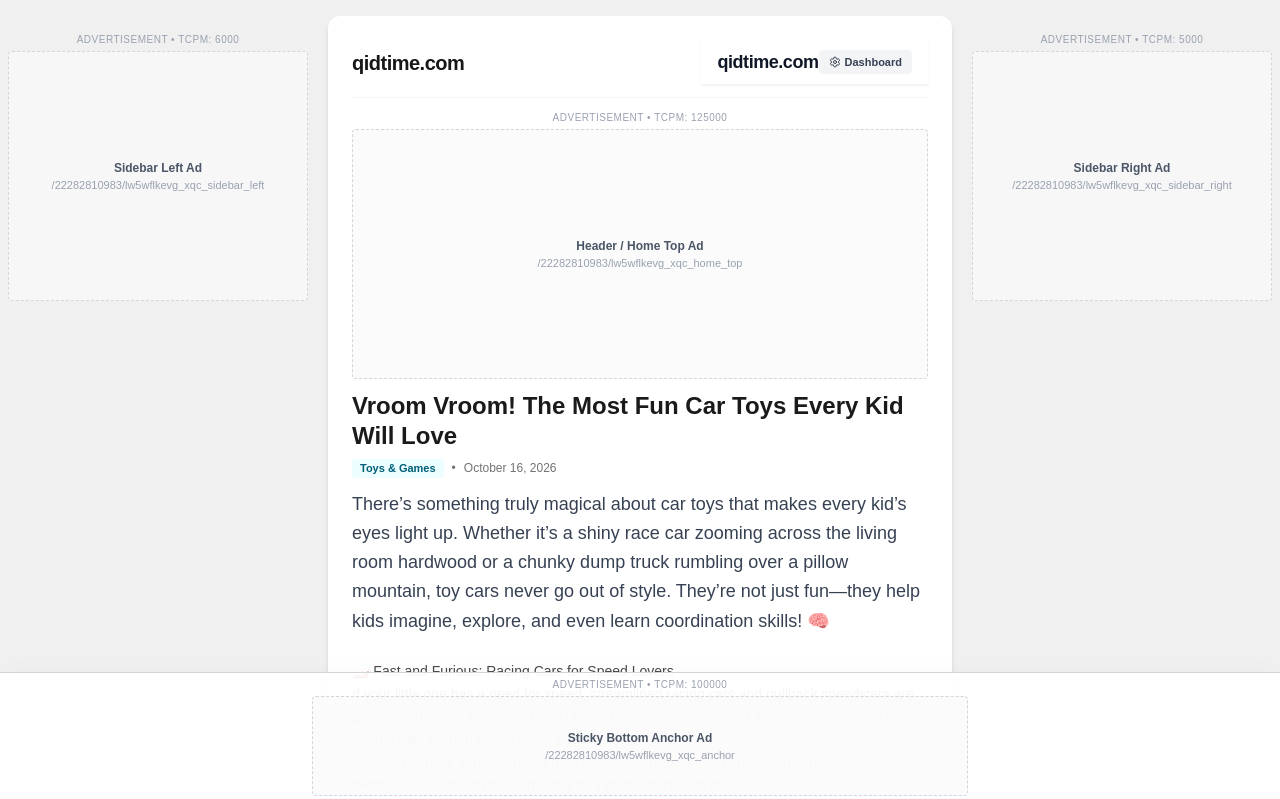
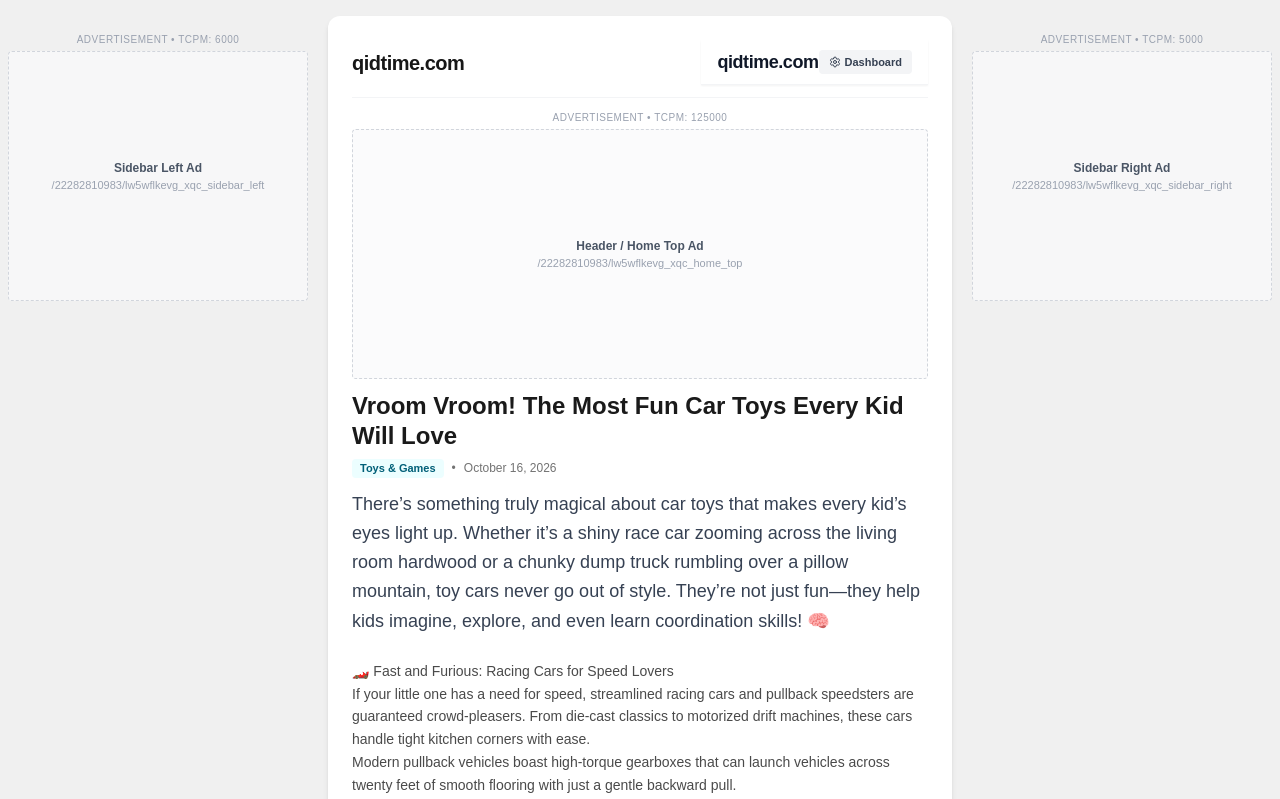
Before and after one commit to heri3h/toys, a Next.js app: page / in a window 1280 px wide. Shown: the top 799 px of the page. Built offline with nearby package versions, Linux system fonts and the light colour scheme.

Commit message:
feat: remove sticky bottom anchor ad

```diff
--- a/data/site-data.json
+++ b/data/site-data.json
@@ -123,7 +123,7 @@
       "slotPath": "/22282810983/lw5wflkevg_xqc_anchor",
       "sizes": [],
       "tcpm": "100000",
-      "enabled": true,
+      "enabled": false,
       "lazyLoad": false
     },
     "interstitial": {
--- a/src/components/ArticlePageContent.tsx
+++ b/src/components/ArticlePageContent.tsx
@@ -198,14 +198,6 @@ export const ArticlePageContent: React.FC<ArticlePageContentProps> = ({
         )}
       </div>
 
-      {/* Sticky Bottom Anchor Ad */}
-      {ads.anchorBottom.enabled && (
-        <div className="fixed bottom-0 inset-x-0 bg-white/95 border-t border-neutral-300 z-40 py-1 shadow-2xl flex justify-center">
-          <div className="w-full max-w-2xl px-2">
-            <AdUnit config={ads.anchorBottom} isAdTraffic={isAdTraffic} className="!my-0" />
-          </div>
-        </div>
-      )}
     </div>
   );
 };
--- a/src/lib/storage.ts
+++ b/src/lib/storage.ts
@@ -68,7 +68,7 @@ const DEFAULT_DATA: SiteData = {
       slotPath: "/22282810983/lw5wflkevg_xqc_anchor",
       sizes: [],
       tcpm: "100000",
-      enabled: true,
+      enabled: false,
       lazyLoad: false,
     },
     interstitial: {
```
